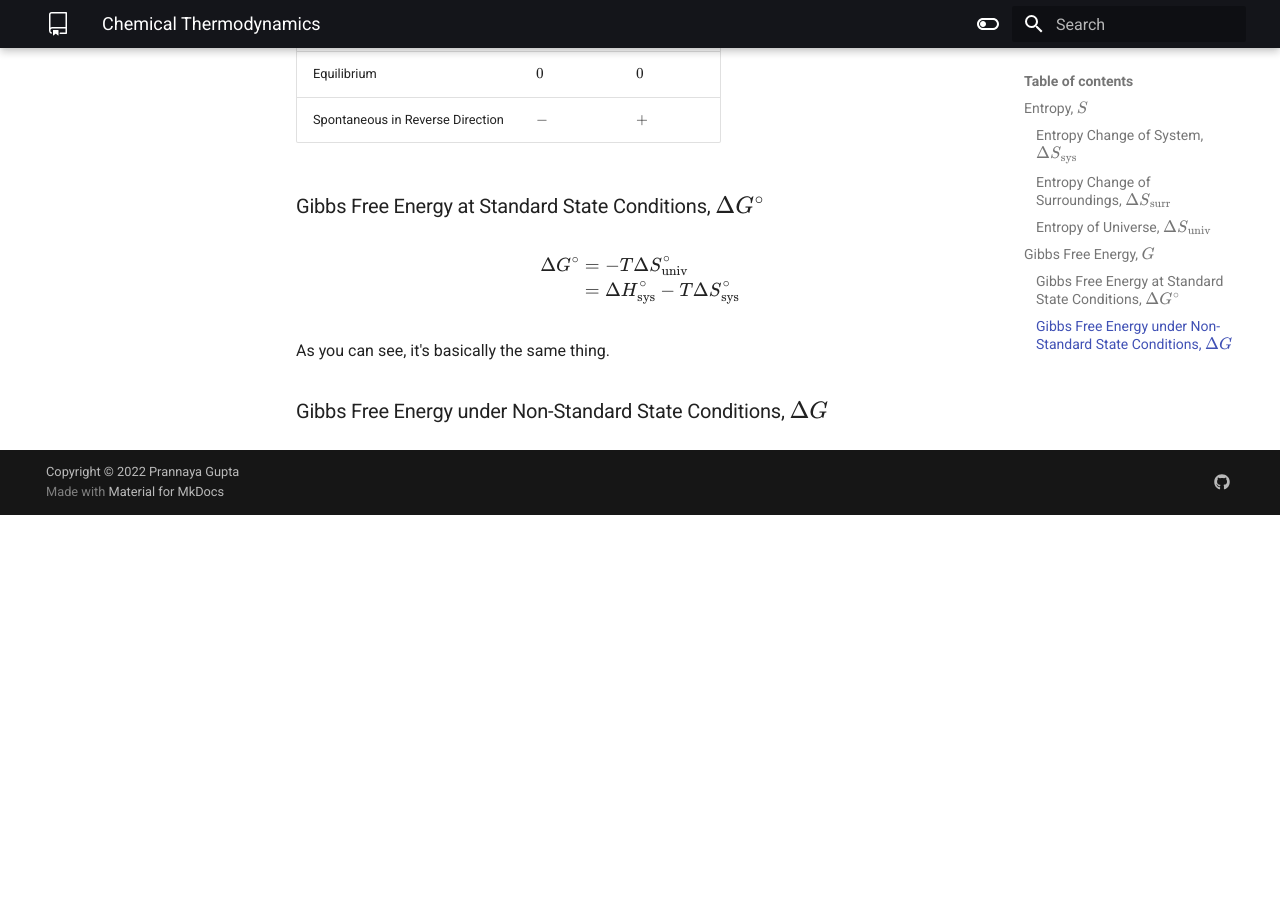
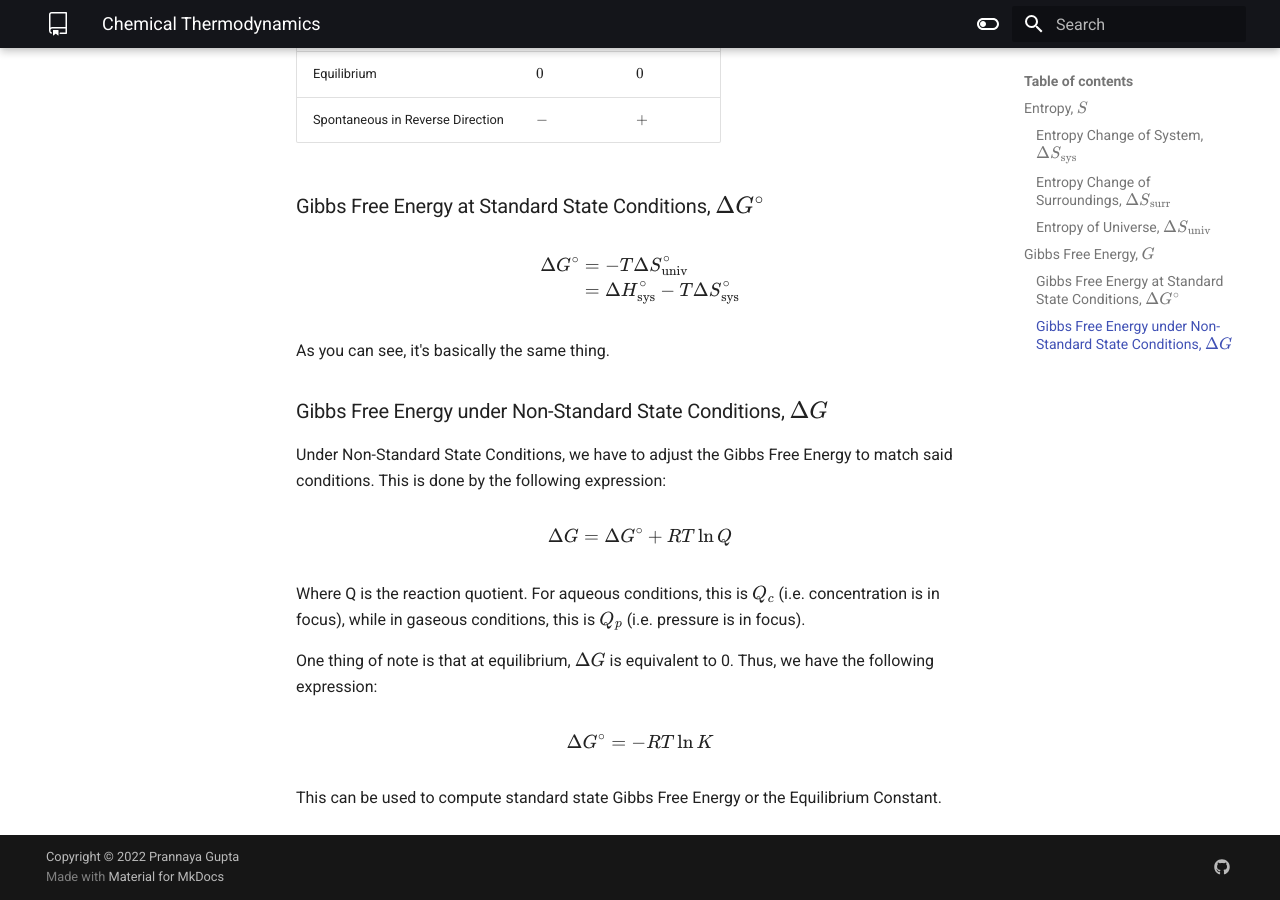
Before and after one commit to ThePyProgrammer/notes, an MkDocs documentation site: the page built from docs/cm5132/thermodynamics.md, in a window 1280 px wide and 900 px high, scrolled down 1187 px. Built offline with MkDocs 1.6.1 and Material for MkDocs 9.7.7, drawn with Linux system fonts in a browser that asks for light colours; before the commit the page ends 1702 px from its top, so only the background shows below that.

Commit message:
okay why the fudge

```diff
--- a/docs/cm5132/thermodynamics.md
+++ b/docs/cm5132/thermodynamics.md
@@ -50,3 +50,15 @@ $$
 As you can see, it's basically the same thing.
 
 ### Gibbs Free Energy under Non-Standard State Conditions, $\Delta G$
+
+Under Non-Standard State Conditions, we have to adjust the Gibbs Free Energy to match said conditions. This is done by the following expression:
+
+$$\Delta G = \Delta G^\circ{} + RT \ln Q$$
+
+Where Q is the reaction quotient. For aqueous conditions, this is $Q_c$ (i.e. concentration is in focus), while in gaseous conditions, this is $Q_p$ (i.e. pressure is in focus).
+
+One thing of note is that at equilibrium, $\Delta G$ is equivalent to 0. Thus, we have the following expression:
+
+$$\Delta G^\circ{} = - RT \ln K$$
+
+This can be used to compute standard state Gibbs Free Energy or the Equilibrium Constant.
```
